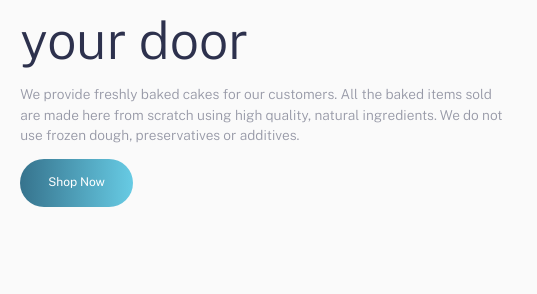
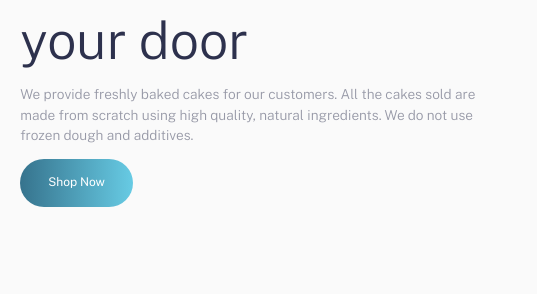
Before and after one commit to dhanya1808/Web-Technologies-Project, a plain HTML site: page index.html in a window 1280 px wide. Shown: the part 353-647 px from the top of the page, 743-1280 px from the left. Drawn offline with nearby package versions, Linux system fonts and the light colour scheme.

Commit message:
Update index.html

```diff
--- a/index.html
+++ b/index.html
@@ -55,7 +55,7 @@
       <div class="hero-img"></div>
       <div class="hero-text container--pall">
         <h1>From our oven to your door</h1>
-        <p>We provide freshly baked cakes for our customers. All the baked items sold are made here from scratch using high quality, natural ingredients. We do not use frozen dough, preservatives or additives.</p>
+        <p>We provide freshly baked cakes for our customers. All the cakes sold are made from scratch using high quality, natural ingredients. We do not use frozen dough and additives.</p>
         <a href="products.html" class="button hero-btn">Shop Now</a>
       </div>
     </section>
```
